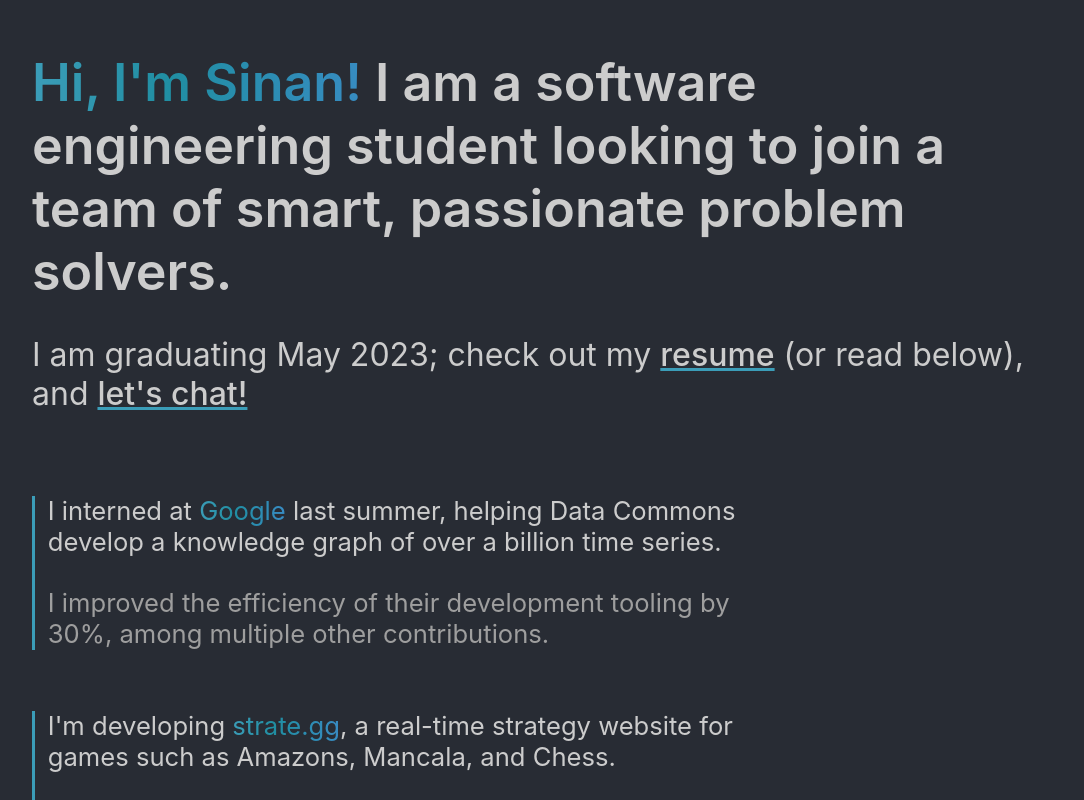
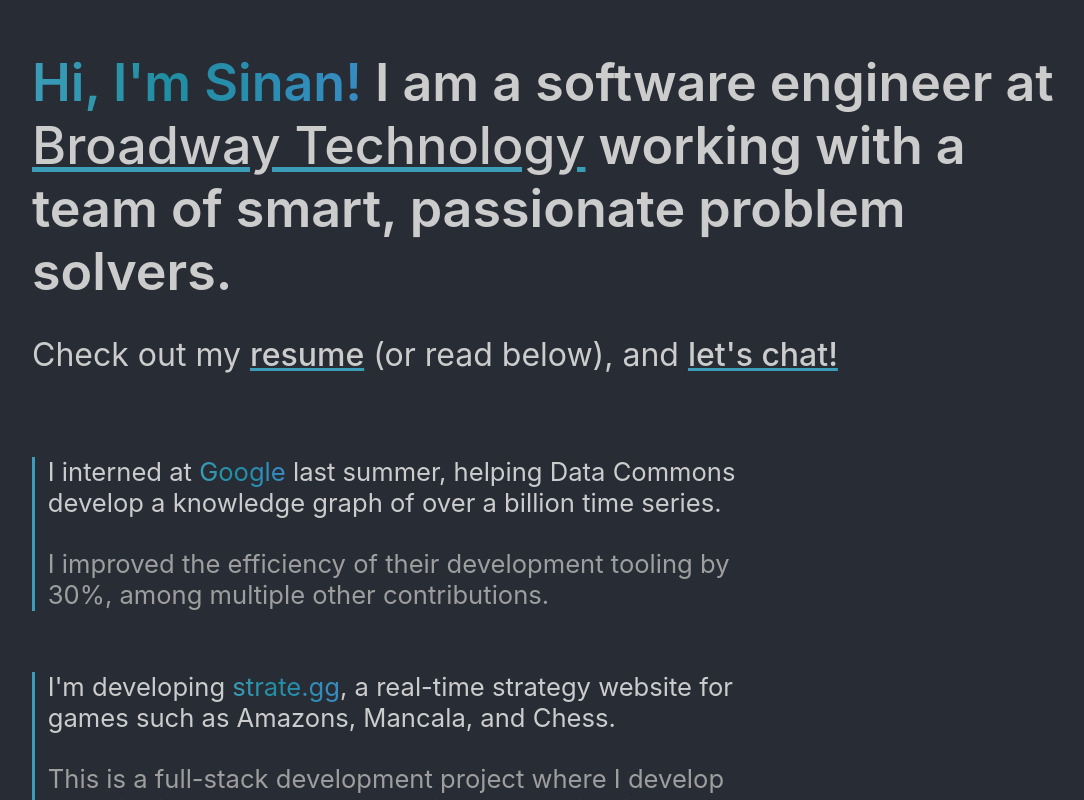
Before and after one commit to enjoythecode/sinany.me, a React (Create React App) app in the folder portfolio/: page / in a window 1280 px wide. Shown: the top 800 px of the page, without its empty margins (32-1116 px from the left). Built offline with nearby package versions, Linux system fonts and the light colour scheme.

Commit message:
update headline to indicate Broadway Technology

```diff
--- a/portfolio/src/App.js
+++ b/portfolio/src/App.js
@@ -44,12 +44,11 @@
 			<div>
 				<h1>
 					<span className="rainbow-text">Hi, I'm Sinan! </span>
-						I am a software engineering student looking to join a team of smart, passionate problem solvers.
+						I am a software engineer at <a className="rainbow-link" href='https://broadwaytechnology.com/' target='_blank' rel="noreferrer">Broadway Technology</a> working with a team of smart, passionate problem solvers.
 
 				</h1>
 
-				<p><span>I am  graduating May 2023; {/*<br style={{"marginBottom": "0.6em"}}/>*/}
-					check out my <a className="rainbow-link" href="/Sinan_Yumurtaci_Resume.pdf">resume</a> (or read below), and <a className="rainbow-link" href="mailto:sinan.yumurtaci@gmail.com">let's chat!</a></span></p>
+				<p><span>Check out my <a className="rainbow-link" href="/Sinan_Yumurtaci_Resume.pdf">resume</a> (or read below), and <a className="rainbow-link" href="mailto:sinan.yumurtaci@gmail.com">let's chat!</a></span></p>
 			</div>
 		</header>
 
```
